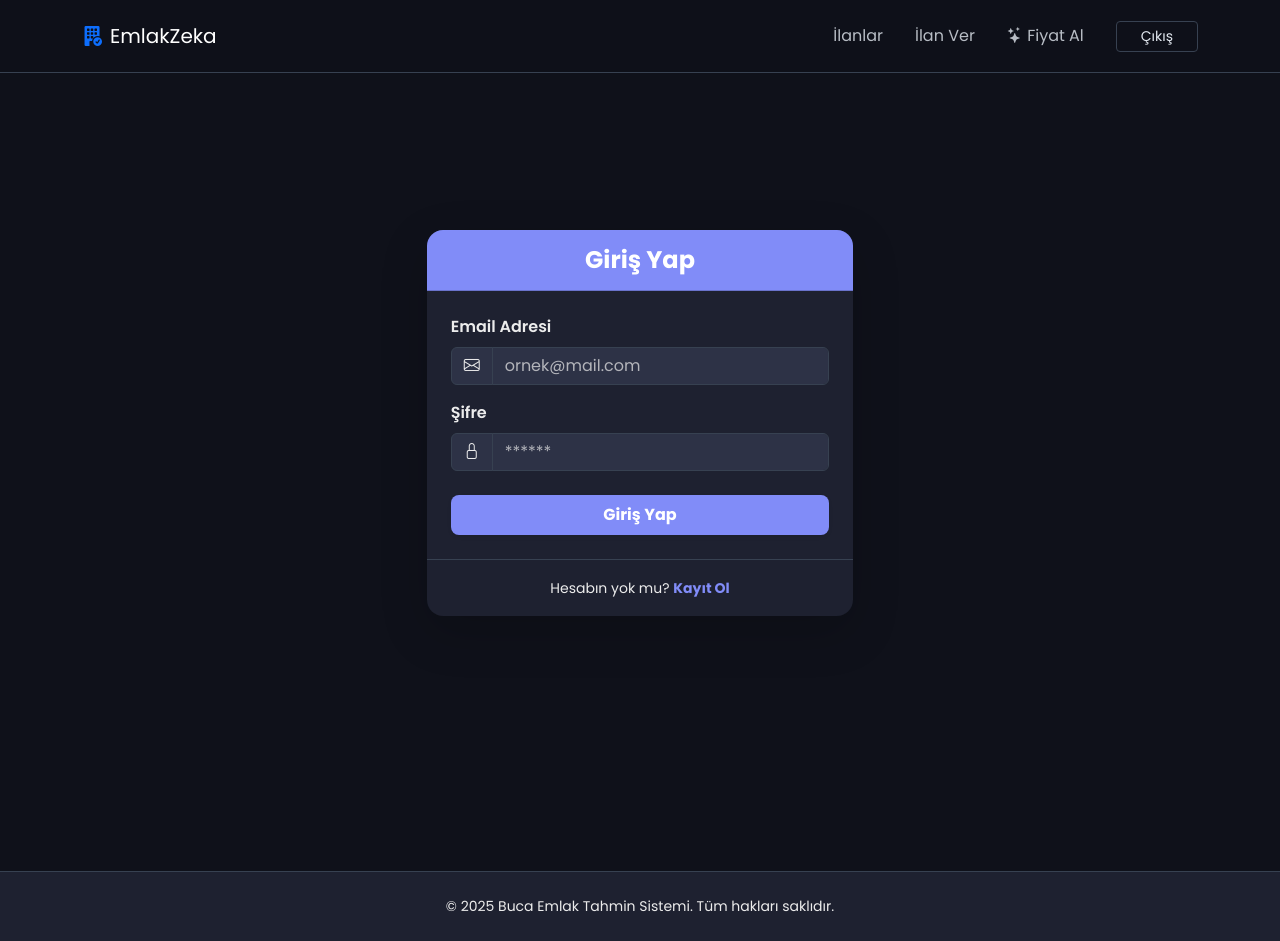
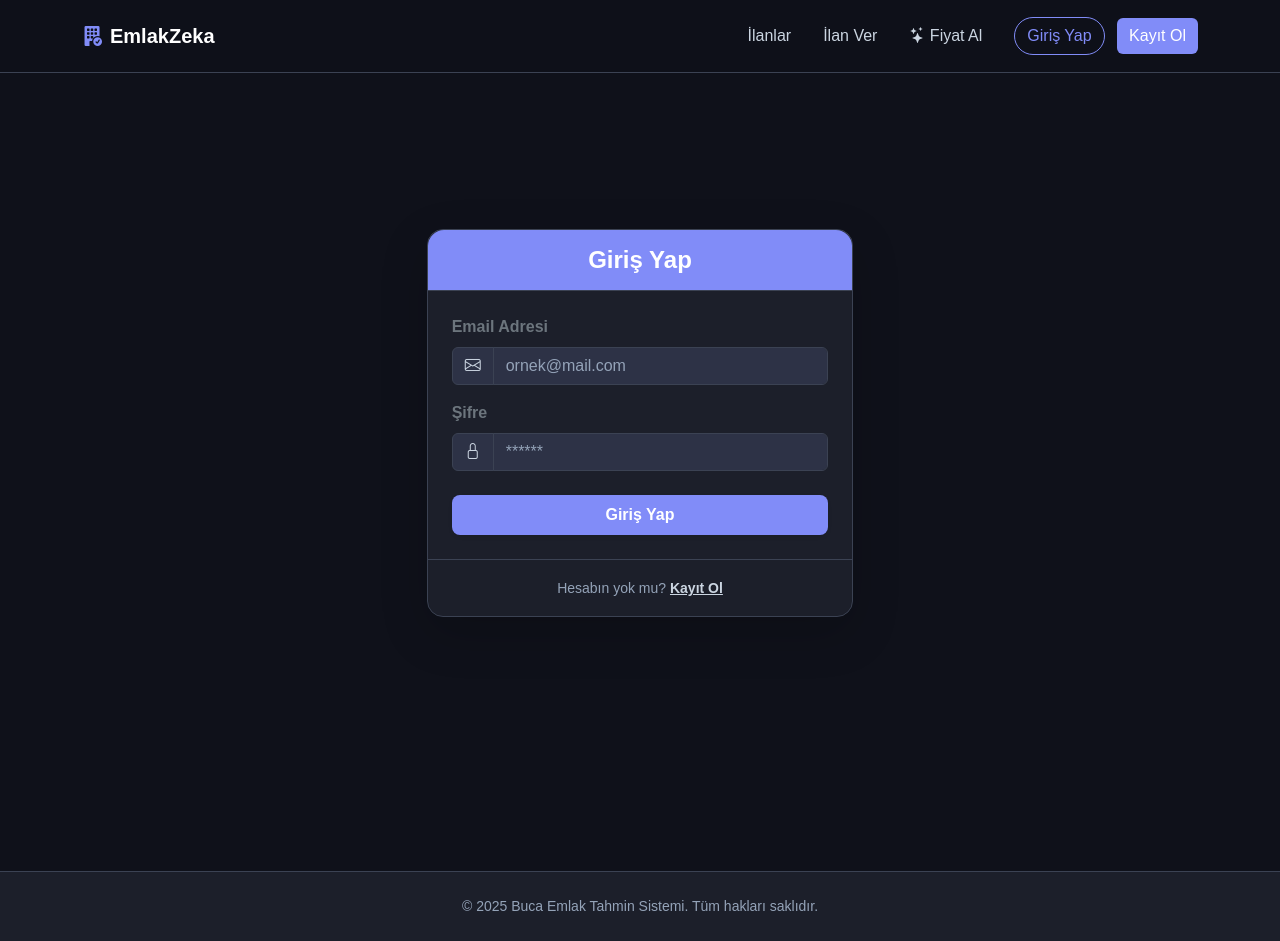
Before and after one commit to ozan-korkmaz/buca_real_estate_prediction, a Python web app: template web-ui/templates/auth/login.html in a window 1280 px wide. Run offline with Jinja, Linux system fonts and the light colour scheme; the template is opened without the code that fills it, so the values that code supplies are empty.

Commit message:
Revamp UI theme

```diff
--- a/web-ui/static/css/style.css
+++ b/web-ui/static/css/style.css
@@ -1,120 +1,157 @@
 :root {
-    /* --- RENK PALETİ --- */
-    --bg-body: #0F111A;         /* Ana Arka Plan (Derin Siyah) */
-    --bg-card: #1E2130;         /* Kart Arka Planı (Koyu Gri-Mavi) */
-    --bg-input: #2D3246;        /* Input Kutuları */
+    --bg-body: #0F111A;
+    --bg-card: #1C1F2A;
+    --bg-input: #2D3246;
 
-    --primary-color: #818CF8;   /* Ana Renk (Parlak İndigo) */
+    --primary-color: #818CF8;
     --primary-hover: #6366F1;
 
-    /* --- KRİTİK: YAZI RENKLERİ --- */
-    --text-main: #FFFFFF;       /* Ana Başlıklar (Bembeyaz) */
-    --text-body: #E2E8F0;       /* Normal Yazılar (Çok Açık Gri) */
-    --text-muted: #ececec;      /* Silik Yazılar (Orta Gri - Okunabilir!) */
-    --border-color: #374151;
+    --text-main: #FFFFFF;
+    --text-body: #CBD5E1;
+    --text-muted: #94A3B8;
+
+    --border-color: #3B4253;
 }
 
-/* 1. GENEL AYARLAR (Her şeyi zorla açık renk yap) */
+* {
+    color-scheme: only dark !important;
+    forced-color-adjust: none !important;
+}
+
 body {
-    background-color: var(--bg-body);
-    color: var(--text-body) !important; /* Bootstrap'i eziyoruz */
+    background-color: var(--bg-body) !important;
+    color: var(--text-body) !important;
     font-family: 'Poppins', sans-serif;
 }
 
-/* 2. BAŞLIKLAR (H1-H6) */
-h1, h2, h3, h4, h5, h6,
-.h1, .h2, .h3, .h4, .h5, .h6 {
+h1, h2, h3, h4, h5, h6 {
     color: var(--text-main) !important;
     font-weight: 600;
+}
+
+p, span, small, label, a {
+    color: var(--text-body) !important;
 }
 
 .text-muted {
     color: var(--text-muted) !important;
 }
-.text-dark {
+
+.text-primary {
+    color: var(--primary-color) !important;
+}
+
+.text-white {
     color: var(--text-main) !important;
 }
-.text-secondary {
-    color: var(--text-muted) !important;
-}
-.text-body {
-    color: var(--text-body) !important;
-}
 
-.card {
-    background-color: var(--bg-card);
-    border: 1px solid var(--border-color);
-    border-radius: 12px;
-}
-
-.card-title, .card-header {
-    color: var(--text-main);
-}
-.card-text {
-    color: var(--text-body);
-}
-
-
-.form-control, .form-select, textarea {
-    background-color: var(--bg-input) !important;
-    border: 1px solid var(--border-color) !important;
-    color: var(--text-main) !important; /* Yazılan yazı beyaz olsun */
-}
-
-.form-control::placeholder {
-    color: var(--text-muted);
-    opacity: 0.7;
-}
-.form-control:focus, .form-select:focus {
-    background-color: var(--bg-input) !important;
-    border-color: var(--primary-color) !important;
-    color: var(--text-main) !important;
-    box-shadow: 0 0 0 0.25rem rgba(129, 140, 248, 0.25);
-}
-
-/* 6. NAVBAR */
 .navbar {
     background-color: rgba(15, 17, 26, 0.95) !important;
     border-bottom: 1px solid var(--border-color);
 }
+
 .navbar-brand {
     color: var(--text-main) !important;
+    font-weight: 600;
 }
+
+.navbar-brand i {
+    color: var(--primary-color) !important;
+}
+
 .nav-link {
     color: var(--text-body) !important;
-    opacity: 0.8;
 }
+
 .nav-link:hover, .nav-link.active {
     color: var(--primary-color) !important;
-    opacity: 1;
 }
 
-/* 7. BUTONLAR */
 .btn-primary {
-    background-color: var(--primary-color);
-    border: none;
-    color: white;
-    font-weight: 500;
-    padding: 10px 20px;
-}
-.btn-primary:hover {
-    background-color: var(--primary-hover);
-}
-.btn-outline-light {
-    border-color: var(--border-color);
-    color: var(--text-body);
-}
-.btn-outline-light:hover {
-    background-color: var(--bg-card);
-    color: var(--text-main);
-    border-color: var(--text-main);
+    background-color: var(--primary-color) !important;
+    border: none !important;
+    color: white !important;
 }
 
-/* 8. LİNKLER */
-a {
-    color: var(--primary-color);
-    text-decoration: none;
+.btn-primary:hover {
+    background-color: var(--primary-hover) !important;
 }
-a:hover {
-    color: var(--primary-hover);
+
+.btn-outline {
+    border: 1px solid var(--primary-color) !important;
+    color: var(--primary-color) !important;
+    border-radius: 20px;
 }
+
+.btn-outline:hover {
+    background-color: var(--primary-color) !important;
+    color: white !important;
+}
+
+.btn-user-custom {
+    background-color: rgba(255,255,255,0.05) !important;
+    border: 1px solid var(--border-color) !important;
+    color: var(--text-main) !important;
+    border-radius: 50px;
+    padding: 8px 20px;
+}
+
+.btn-user-custom:hover, .btn-user-custom.show {
+    border-color: var(--primary-color) !important;
+    background-color: rgba(129, 140, 248, 0.1) !important;
+}
+
+.dropdown-menu-dark-custom {
+    background-color: var(--bg-card) !important;
+    border: 1px solid var(--border-color) !important;
+}
+
+.dropdown-item {
+    color: var(--text-body) !important;
+}
+
+.dropdown-item:hover {
+    background-color: var(--bg-input) !important;
+    color: var(--primary-color) !important;
+}
+
+.card {
+    background-color: var(--bg-card) !important;
+    border: 1px solid var(--border-color) !important;
+}
+
+.card-header, .card-footer {
+    border-color: var(--border-color) !important;
+}
+
+input, textarea, select, .form-control, .form-select {
+    background-color: var(--bg-input) !important;
+    border: 1px solid var(--border-color) !important;
+    color: var(--text-main) !important;
+}
+
+.form-control:focus {
+    border-color: var(--primary-color) !important;
+    box-shadow: 0 0 0 0.25rem rgba(129, 140, 248, 0.25) !important;
+}
+
+::placeholder {
+    color: var(--text-muted) !important;
+    opacity: 1 !important;
+}
+
+.form-control::placeholder,
+textarea::placeholder,
+input::placeholder {
+    color: var(--text-muted) !important;
+    opacity: 1 !important;
+}
+
+input.form-control,
+textarea.form-control {
+    color: var(--text-main) !important;
+}
+
+.listing-card h6 {
+    color: var(--text-main) !important;
+}
--- a/web-ui/templates/auth/login.html
+++ b/web-ui/templates/auth/login.html
@@ -21,7 +21,7 @@
                 </div>
                 {% endif %}
 
-                <form action="/auth/login" method="post">
+                <form id="loginForm" action="/auth/login" method="post">
                     <div class="mb-3">
                         <label class="form-label fw-semibold text-secondary">Email Adresi</label>
                         <div class="input-group">
@@ -54,4 +54,50 @@
         </div>
     </div>
 </div>
+
+<script>
+    document.getElementById("loginForm").addEventListener("submit", async function(e) {
+        e.preventDefault(); // Formun standart gönderimini durdur
+
+        const formData = new FormData(this);
+        const emailValue = formData.get("email");
+
+        // Email'in @ işaretinden önceki kısmını kullanıcı adı yapalım (Örn: ahmet@mail -> ahmet)
+        let displayUsername = "Kullanıcı";
+        if (emailValue && emailValue.includes("@")) {
+            displayUsername = emailValue.split("@")[0];
+            // İlk harfi büyüt
+            displayUsername = displayUsername.charAt(0).toUpperCase() + displayUsername.slice(1);
+        }
+
+        try {
+            const response = await fetch(this.action, {
+                method: 'POST',
+                body: formData
+            });
+
+            if (response.ok) {
+                // Başarılıysa LocalStorage'a kaydet
+                localStorage.setItem("username", displayUsername);
+
+                // Yönlendirme (Backend nereye yönlendiriyorsa veya ana sayfaya)
+                // Redirect response geldiyse url'yi alabiliriz, yoksa manuel:
+                if (response.redirected) {
+                    window.location.href = response.url;
+                } else {
+                    window.location.href = "/listings";
+                }
+            } else {
+                // Hata durumu (Şifre yanlış vb.)
+                // Backend'in HTML hata sayfası dönme ihtimaline karşı sayfayı manuel yenile/submit et
+                // Ama basitçe uyarı verelim ya da formu normal submit edelim (fallback)
+                this.submit();
+            }
+        } catch (error) {
+            console.error("Login hatası:", error);
+            // Hata varsa normal submit etsin, backend halletsin
+            this.submit();
+        }
+    });
+</script>
 {% endblock %}
--- a/web-ui/templates/base.html
+++ b/web-ui/templates/base.html
@@ -7,7 +7,7 @@
 
     <link href="https://cdn.jsdelivr.net/npm/bootstrap@5.3.0/dist/css/bootstrap.min.css" rel="stylesheet">
     <link rel="stylesheet" href="https://cdn.jsdelivr.net/npm/bootstrap-icons@1.10.5/font/bootstrap-icons.css">
-    <link href="https://fonts.googleapis.com/css2?family=Poppins:wght@300;400;500;600;700&display=swap" rel="stylesheet">
+    <link rel="stylesheet" href="https://cdnjs.cloudflare.com/ajax/libs/font-awesome/6.0.0/css/all.min.css">
     <link href="{{ url_for('static', path='css/style.css') }}" rel="stylesheet">
 </head>
 <body class="d-flex flex-column min-vh-100">
@@ -20,14 +20,33 @@
             <button class="navbar-toggler bg-secondary" type="button" data-bs-toggle="collapse" data-bs-target="#navbarNav">
                 <span class="navbar-toggler-icon"></span>
             </button>
+
             <div class="collapse navbar-collapse" id="navbarNav">
                 <ul class="navbar-nav ms-auto align-items-center">
                     <li class="nav-item me-3"><a class="nav-link" href="/listings">İlanlar</a></li>
                     <li class="nav-item me-3"><a class="nav-link" href="/listings/create">İlan Ver</a></li>
                     <li class="nav-item me-4"><a class="nav-link text-warning" href="/prediction/estimate"><i class="bi bi-stars"></i> Fiyat Al</a></li>
+
                     <li class="nav-item">
-                        <a class="btn btn-outline-light btn-sm px-4" href="/auth/login">Çıkış</a>
+                        <div id="guest-nav" style="display: none;">
+                            <a href="/auth/login" class="btn btn-outline me-2">Giriş Yap</a>
+                            <a href="/auth/register" class="btn btn-primary">Kayıt Ol</a>
+                        </div>
+
+                        <div id="user-nav" class="dropdown" style="display: none;">
+                            <button class="btn btn-user-custom dropdown-toggle" type="button" data-bs-toggle="dropdown" aria-expanded="false">
+                                <i class="fas fa-user-circle me-2"></i>
+                                <span id="nav-username">Kullanıcı</span>
+                            </button>
+                            <ul class="dropdown-menu dropdown-menu-end dropdown-menu-dark-custom">
+                                <li><a class="dropdown-item" href="/profile"><i class="fas fa-user me-2"></i> Profilim</a></li>
+                                <li><a class="dropdown-item" href="/listings/my-listings"><i class="fas fa-list me-2"></i> İlanlarım</a></li>
+                                <li><hr class="dropdown-divider"></li>
+                                <li><a class="dropdown-item text-danger" href="#" onclick="handleLogout()"><i class="fas fa-sign-out-alt me-2"></i> Çıkış Yap</a></li>
+                            </ul>
+                        </div>
                     </li>
+
                 </ul>
             </div>
         </div>
@@ -45,5 +64,35 @@
     </footer>
 
     <script src="https://cdn.jsdelivr.net/npm/bootstrap@5.3.0/dist/js/bootstrap.bundle.min.js"></script>
+
+    <script>
+        document.addEventListener("DOMContentLoaded", function() {
+            const username = localStorage.getItem("username");
+
+            const guestNav = document.getElementById("guest-nav");
+            const userNav = document.getElementById("user-nav");
+            const usernameLabel = document.getElementById("nav-username");
+
+            if (username) {
+                // Kullanıcı var
+                if (guestNav) guestNav.style.display = "none";
+                if (userNav) {
+                    userNav.style.display = "block"; // Sadece ana kapsayıcıyı gösteriyoruz
+                    usernameLabel.innerText = username;
+                }
+            } else {
+                // Kullanıcı yok
+                if (guestNav) guestNav.style.display = "block";
+                if (userNav) userNav.style.display = "none";
+            }
+        });
+
+        // Çıkış Yap Fonksiyonu
+        function handleLogout() {
+            localStorage.removeItem("username");
+            localStorage.removeItem("token");
+            window.location.href = "/auth/login";
+        }
+    </script>
 </body>
 </html>
```
Also changed, not shown: soa/package-lock.json.
